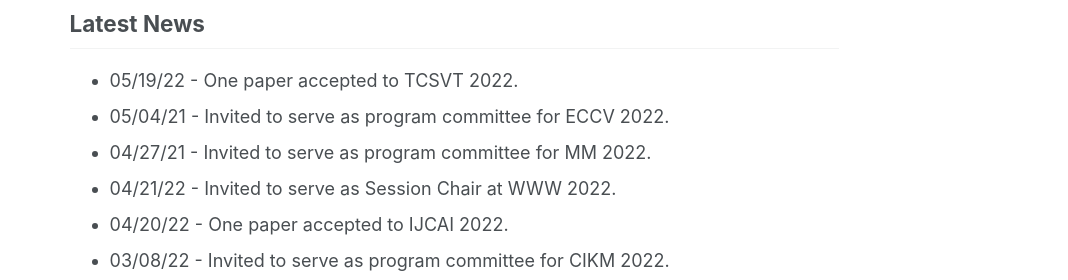
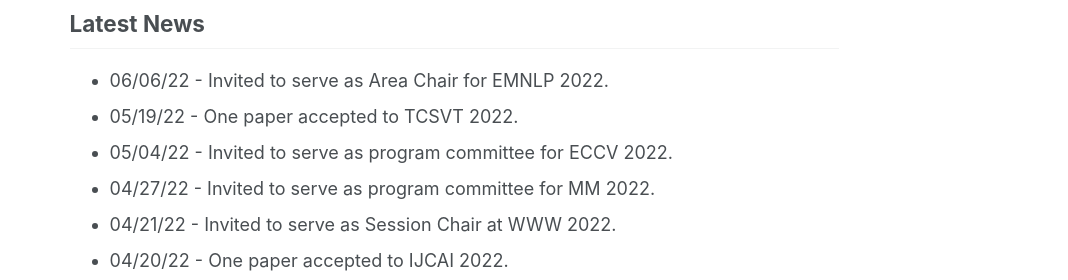
Before and after one commit to wqfcr/wqfcr.github.io, a plain HTML site: page index.html in a window 1280 px wide. Shown: the part 519-799 px from the top of the page, 212-1280 px from the left. Drawn offline with nearby package versions, Linux system fonts and the light colour scheme; some packages are replaced by stand-ins of ours.

Commit message:
Update index.html

```diff
--- a/index.html
+++ b/index.html
@@ -162,9 +162,10 @@
                             conferences and journals.</p>
                             <h2 id="latest-news">Latest News</h2>
                             <ul>
+                                <li>06/06/22 - Invited to serve as Area Chair for EMNLP 2022.</li>
                                 <li>05/19/22 - One paper accepted to TCSVT 2022.</li>
-                                <li>05/04/21 - Invited to serve as program committee for ECCV 2022.</li>
-                                <li>04/27/21 - Invited to serve as program committee for MM 2022.</li>
+                                <li>05/04/22 - Invited to serve as program committee for ECCV 2022.</li>
+                                <li>04/27/22 - Invited to serve as program committee for MM 2022.</li>
                                 <li>04/21/22 - Invited to serve as Session Chair at WWW 2022.</li>
                                 <li>04/20/22 - One paper accepted to IJCAI 2022.</li>
                                 <li>03/08/22 - Invited to serve as program committee for CIKM 2022.</li>
```
